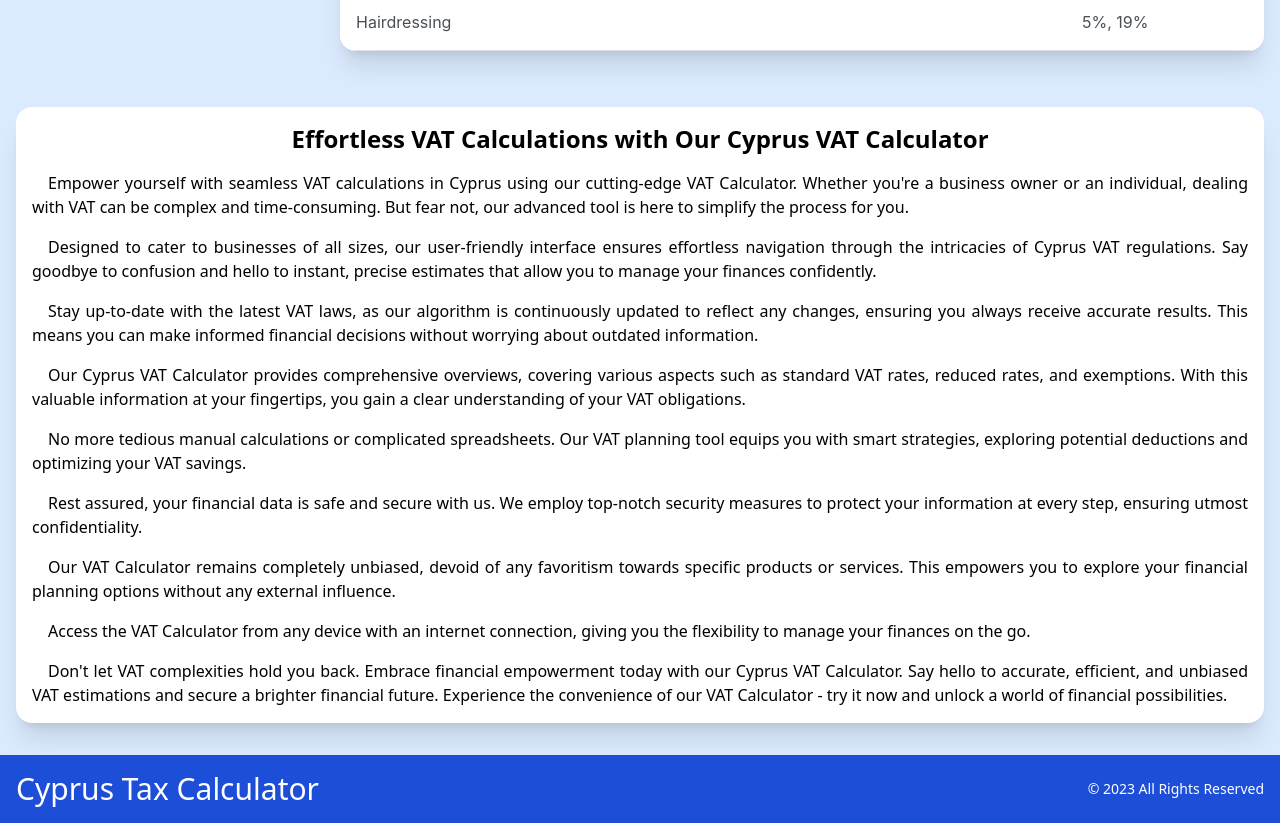
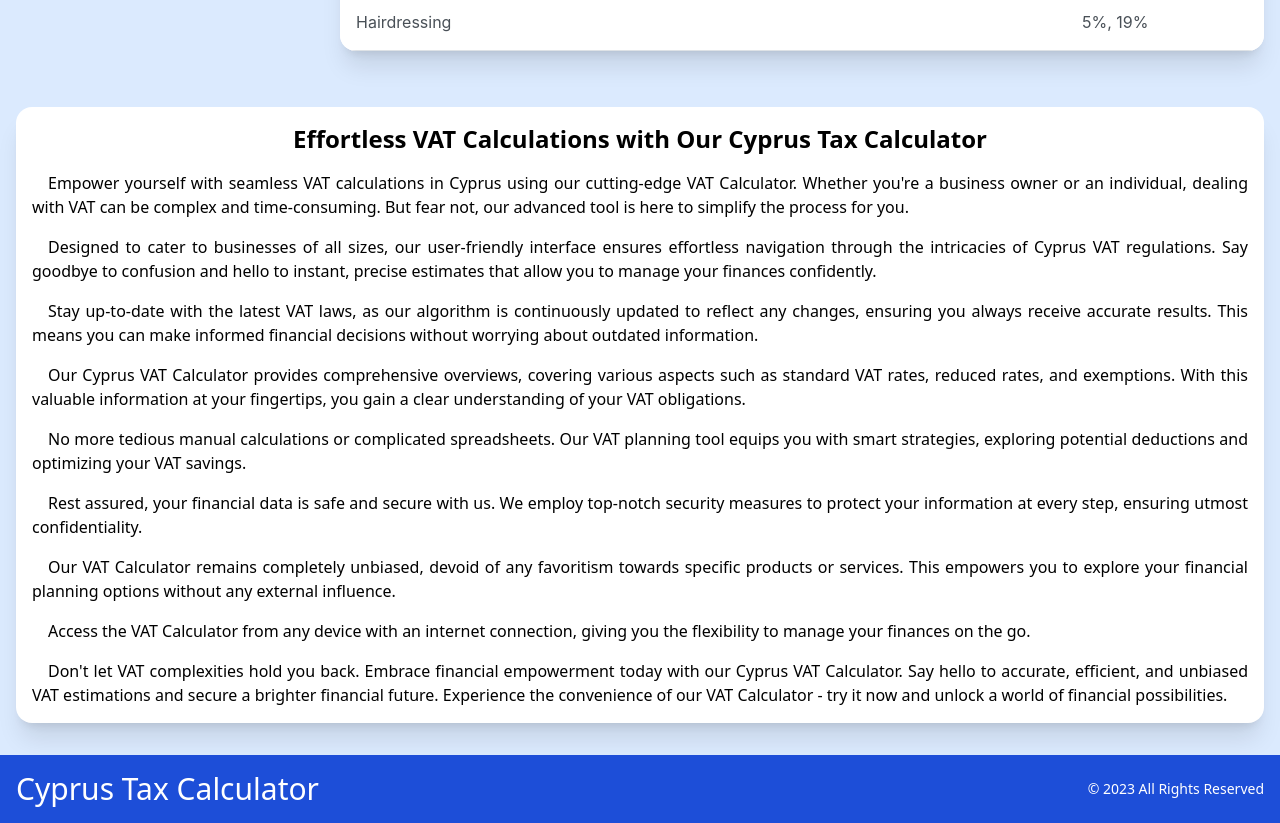
Before and after one commit to isnotallowed/cyprus_tax_calculator, a Next.js app: page /vat-calculator in a window 1280 px wide. Shown: the part 1380-2203 px from the top of the page. Built offline with nearby package versions, Linux system fonts and the light colour scheme.

Commit message:
feat: updated title and h1

```diff
--- a/src/app/vat-calculator/page.tsx
+++ b/src/app/vat-calculator/page.tsx
@@ -3,7 +3,7 @@ import VatCalculator from "@/app/components/VatCalculator";
 import { Metadata } from "next";
 
 export const metadata: Metadata = {
-  title: "Cyprus Tax Calculator | Easily Estimate Your Value Added Tax",
+  title: "Cyprus Tax Calculator | Easily Estimate Your Value Added Tax (VAT)",
   description:
     "Simplify your VAT calculations in Cyprus with our efficient VAT calculator. Get precise estimates for each category, optimize your finances, and make informed decisions. Discover the convenience of our Cyprus Tax Calculator and VAT Calculator now!",
   keywords: [
@@ -24,7 +24,7 @@ const VatRateCalculator = () => {
       <VatCalculator />
       <div className="p-4 rounded-2xl bg-white mt-14 flex flex-col gap-4 shadow-xl indent-4 text-justify">
         <h1 className="text-center text-2xl indent-0 font-bold">
-          Effortless VAT Calculations with Our Cyprus VAT Calculator
+          Effortless VAT Calculations with Our Cyprus Tax Calculator
         </h1>
         <p>
           Empower yourself with seamless VAT calculations in Cyprus using our
```
